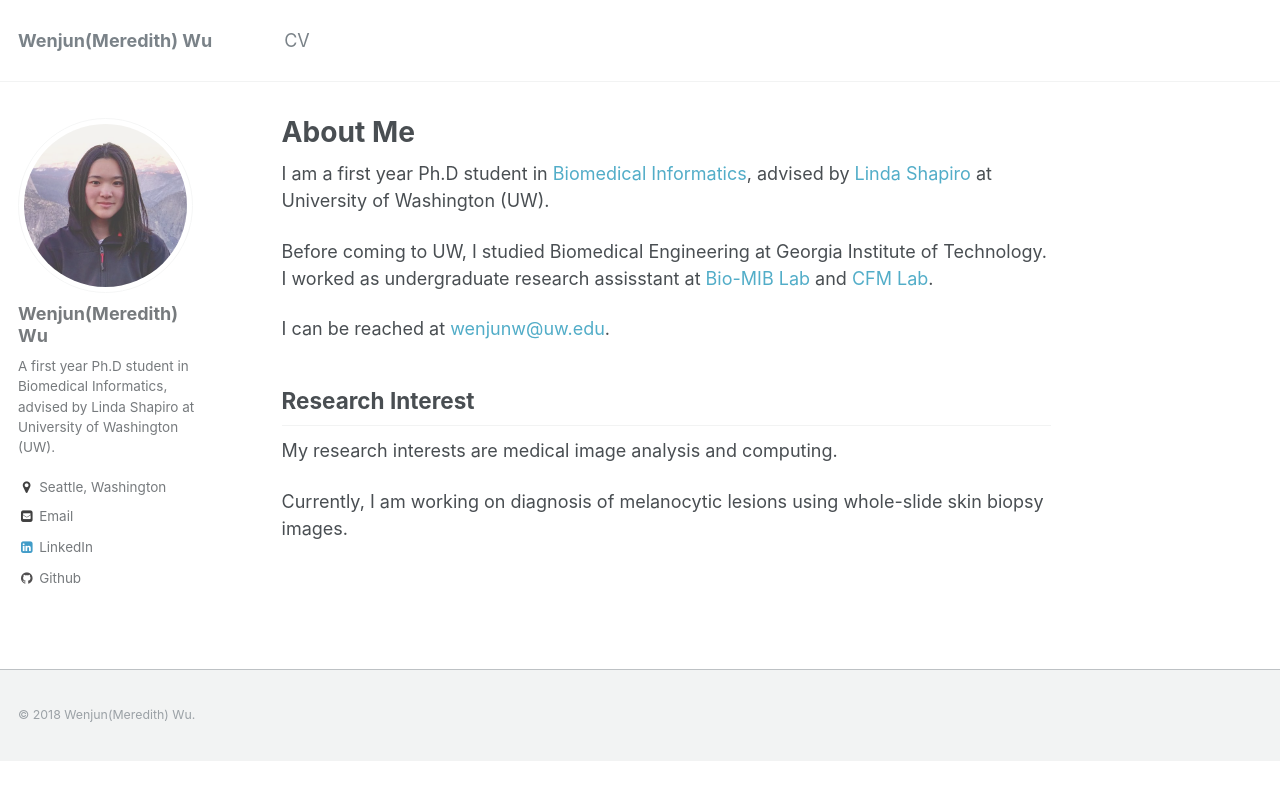
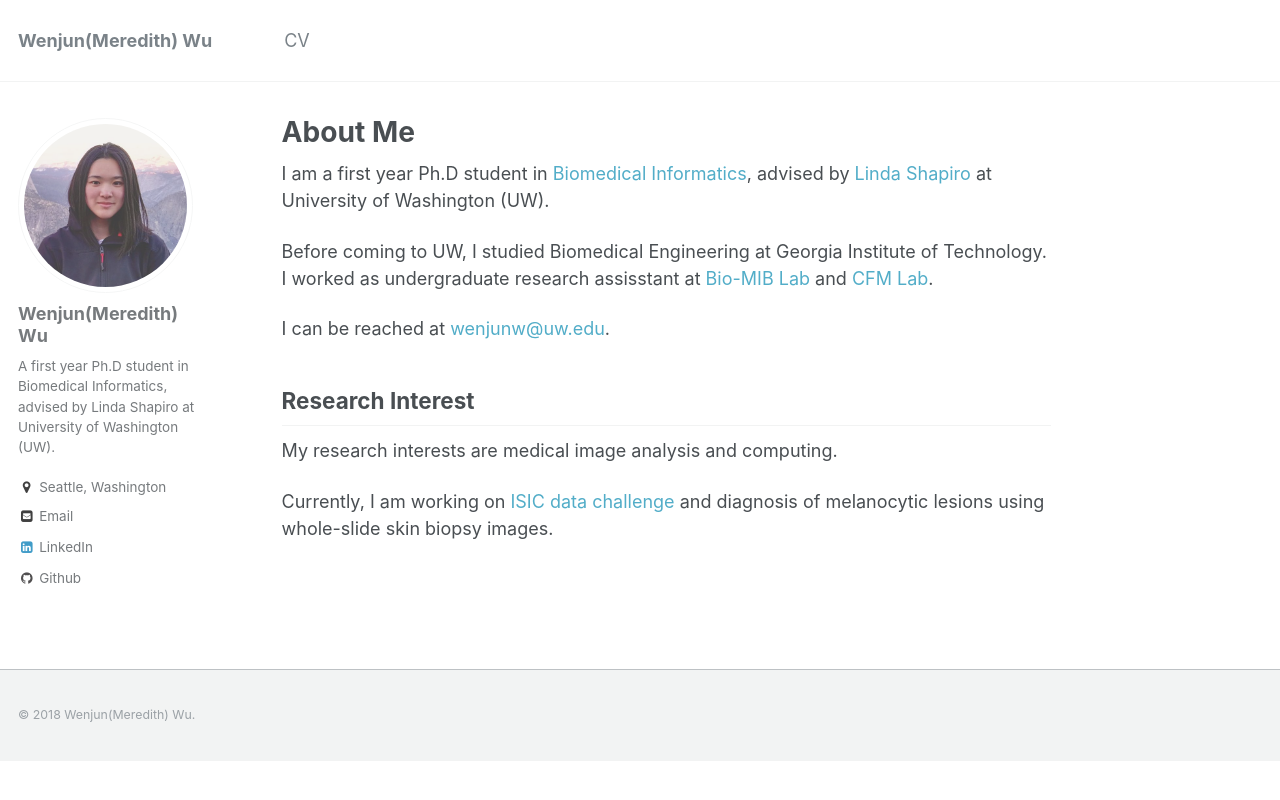
Before and after one commit to meredith-wenjunwu/meredith-wenjunwu.github.io, a Jekyll site: the page built from _pages/about.md, in a window 1280 px wide. Shown: the top 800 px of the page. Built offline with Jekyll 4.4.1, drawn with Linux system fonts in a browser that asks for light colours.

Commit message:
updated CV

```diff
--- a/_pages/about.md
+++ b/_pages/about.md
@@ -18,4 +18,4 @@ I can be reached at [wenjunw@uw.edu](mailto: wenjunw@uw.edu).
 
 My research interests are medical image analysis and computing.
 
-Currently, I am working on diagnosis of melanocytic lesions using whole-slide skin biopsy images.
+Currently, I am working on [ISIC data challenge](Skin Lesion Analysis Towards Melanoma Detection) and diagnosis of melanocytic lesions using whole-slide skin biopsy images.
```
Also changed, not shown: _pages/cv.md (+1 -0 lines).
